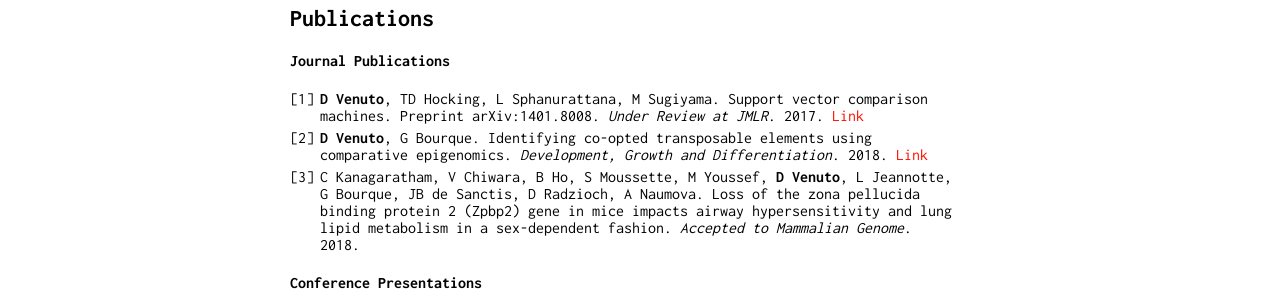
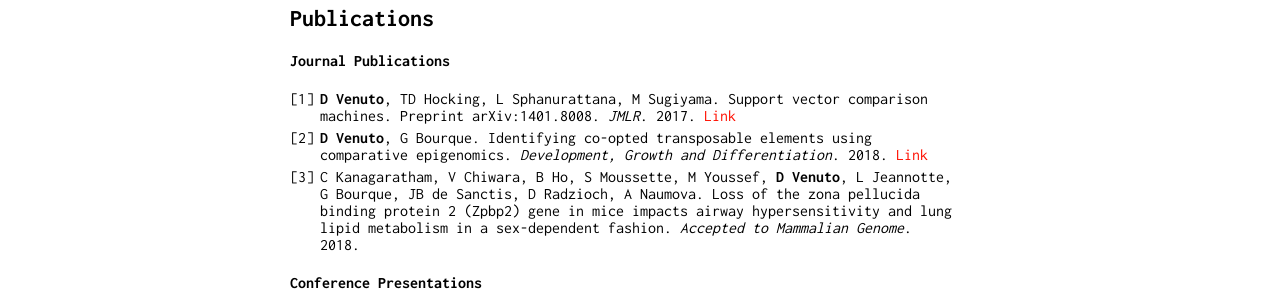
Before and after one commit to dvVenuto/dvvenuto.github.io, a Jekyll site: the page built from index.md, in a window 1280 px wide. Shown: the part 426-726 px from the top of the page. Built offline with Jekyll 4.4.1, drawn with Linux system fonts in a browser that asks for light colours; our own code applies the rules of GitHub Pages for plain Markdown files.

Commit message:
Update index.md

```diff
--- a/index.md
+++ b/index.md
@@ -18,7 +18,7 @@ Convex optimization problems for kernel machines, convolutional neural networks
 
 #### Journal Publications
 
-1. **D Venuto**, TD Hocking, L Sphanurattana, M Sugiyama. Support vector comparison machines. Preprint arXiv:1401.8008. *Under Review at JMLR*. 2017. [Link](https://arxiv.org/pdf/1401.8008.pdf)
+1. **D Venuto**, TD Hocking, L Sphanurattana, M Sugiyama. Support vector comparison machines. Preprint arXiv:1401.8008. *JMLR*. 2017. [Link](https://arxiv.org/pdf/1401.8008.pdf)
 2. **D Venuto**, G Bourque. Identifying co-opted transposable elements using comparative epigenomics. *Development, Growth and Differentiation*. 2018. [Link](http://onlinelibrary.wiley.com/doi/10.1111/dgd.12423/abstract)
 3. C Kanagaratham, V Chiwara, B Ho, S Moussette, M Youssef, **D Venuto**, L Jeannotte, G Bourque, JB de Sanctis, D Radzioch, A Naumova. Loss of the zona pellucida binding protein 2 (Zpbp2) gene in mice impacts airway hypersensitivity and lung lipid metabolism in a sex-dependent fashion. *Accepted to Mammalian Genome*. 2018.
 
```
